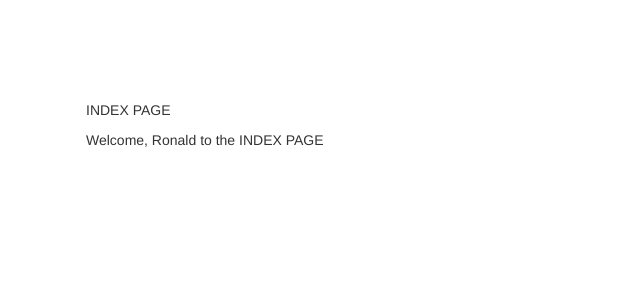
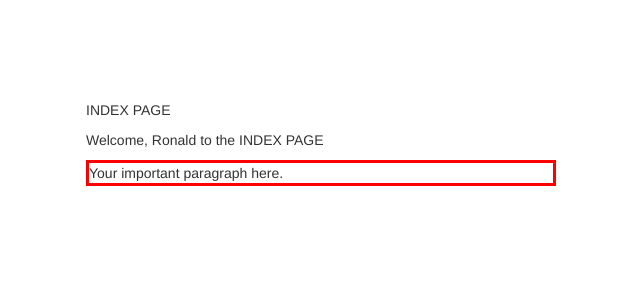
Before and after one commit to christineylu/PythonCapstone, a Flask app: page / in a window 1280 px wide. Shown: the top 300 px of the page, without its empty margins (255-895 px from the left). Run offline with Flask 2, Linux system fonts and the light colour scheme; some libraries are stand-ins or nearby versions.

Commit message:
Added a new paragraph element to index.html with style sheet.

```diff
--- a/static/style.css
+++ b/static/style.css
@@ -7,3 +7,8 @@ body{
   max-width: 500px;
   padding-top: 100px;
 }
+p.important {
+  border-style: solid;
+  border-width: 3px;
+  border-color: red;
+}
--- a/templates/index.html
+++ b/templates/index.html
@@ -13,6 +13,7 @@
         <div class="container">
           <p>{{ page_name }}</p>
           <p>Welcome, {{ name }} to the {{ page_name }}</p>
+          <p class="important">Your important paragraph here.</p>
         </div>
         <script src="http://code.jquery.com/jquery-1.10.2.min.js"></script>
         <script src="http://netdna.bootstrapcdn.com/bootstrap/3.0.0/js/bootstrap.min.js"></script>
```
